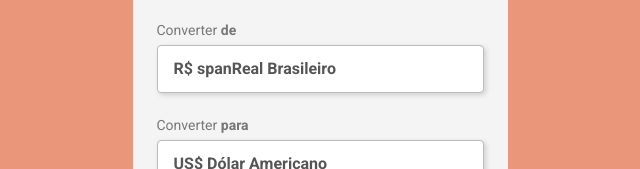
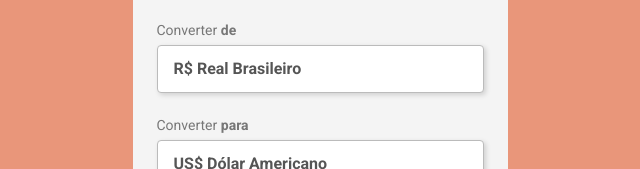
Before and after one commit to lucasoliveiraDEV22/Projeto-Conversor-de-Moedas, a plain HTML site: page index.html in a window 1280 px wide. Shown: the part 169-338 px from the top of the page, 320-960 px from the left. Drawn offline with Linux system fonts and the light colour scheme.

Commit message:
Commit-new

```diff
--- a/index.html
+++ b/index.html
@@ -23,7 +23,7 @@
                 Converter <b>de</b>
                 <select>
                     <option>
-                        R$ spanReal Brasileiro
+                        R$ Real Brasileiro
                     </option>
                 </select>
             </label>
```
